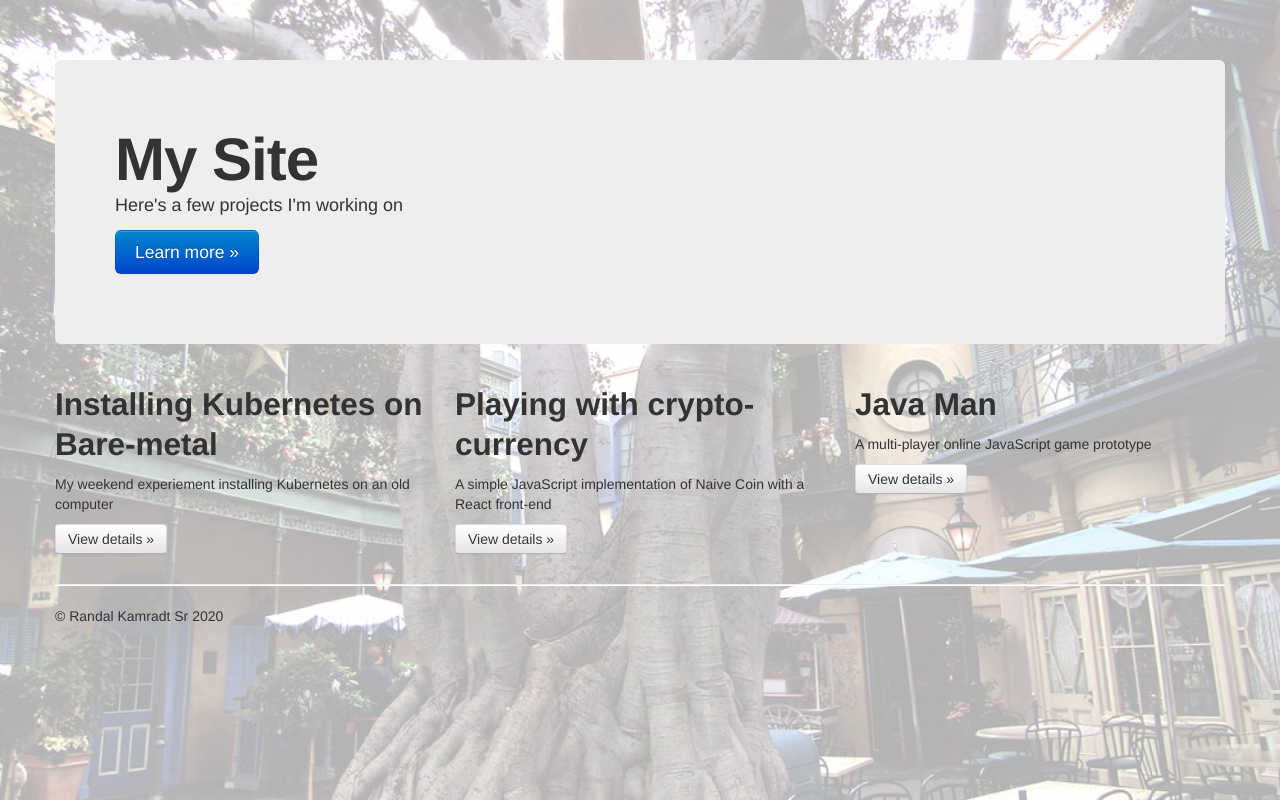
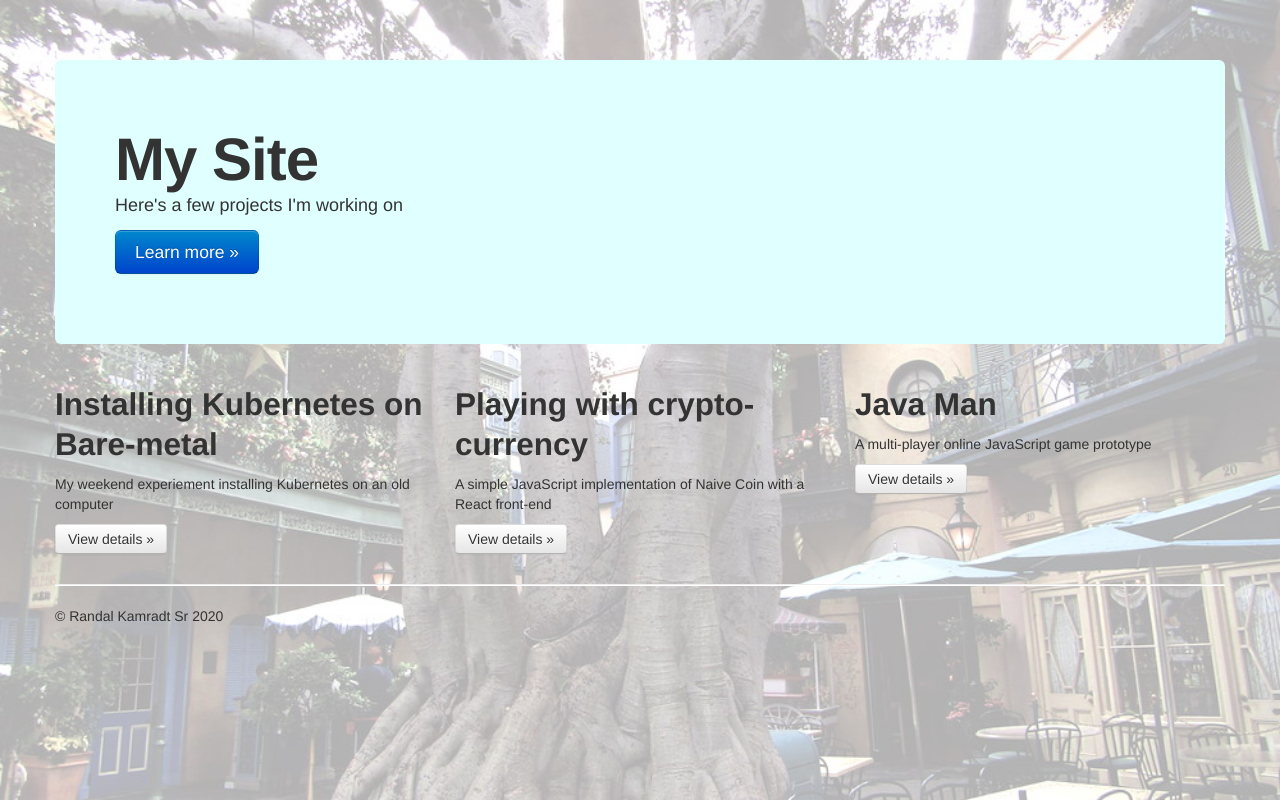
Before and after one commit to rkamradt/rkamradt.github.io, a plain HTML site: page index.html in a window 1280 px wide. Drawn offline with nearby package versions, Linux system fonts and the light colour scheme.

Commit message:
added color to big blub

```diff
--- a/index.html
+++ b/index.html
@@ -48,7 +48,7 @@
     <div class="container">
 
       <!-- Main hero unit for a primary marketing message or call to action -->
-      <div class="hero-unit">
+      <div class="hero-unit" style="background: LightCyan">
         <h1>My Site</h1>
         <p>Here's a few projects I'm working on</p>
         <p><a href="https://github.com/rkamradt" class="btn btn-primary btn-large">Learn more &raquo;</a></p>
```
